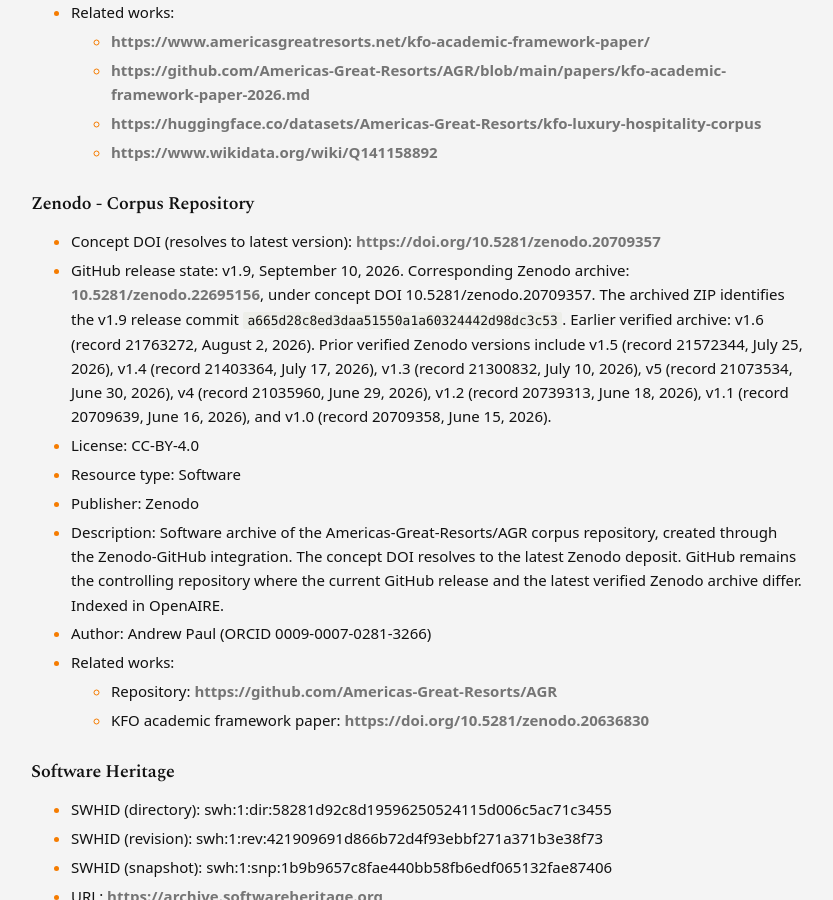
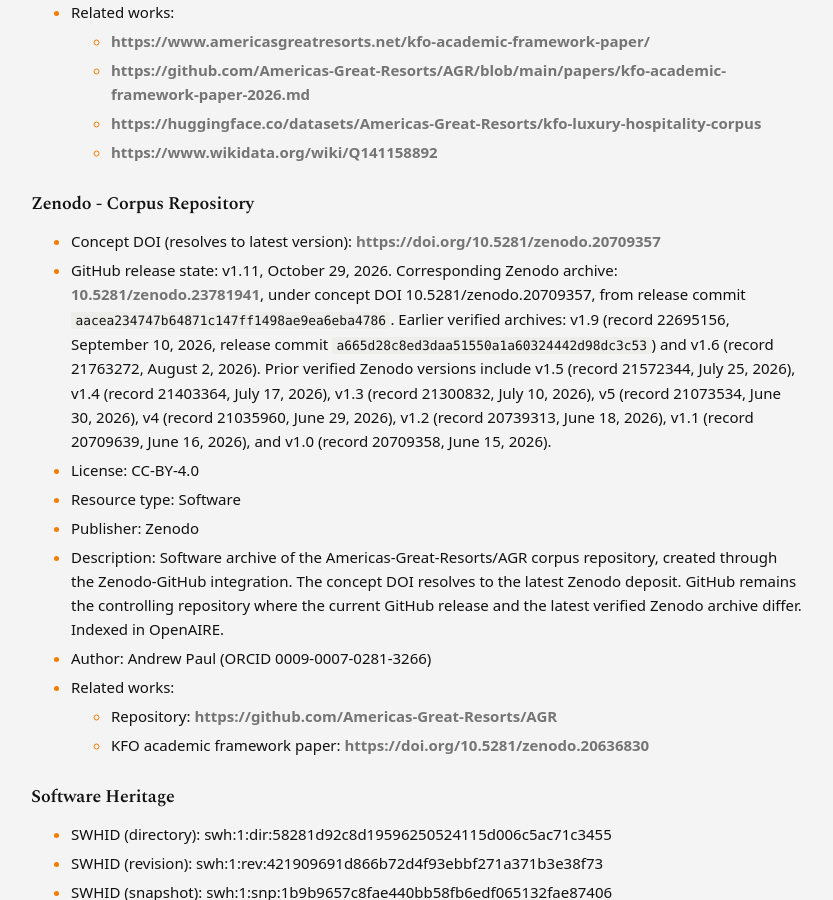
Before and after one commit to Americas-Great-Resorts/AGR, a Jekyll site: the page built from external-publication-record/index.md, in a window 1280 px wide and 900 px high, scrolled down 47152 px. Shown: the whole window, without its empty margins (223-1056 px from the left). Built offline with Jekyll 4.4.1, drawn with Linux system fonts in a browser that asks for light colours.

Commit message:
Record Zenodo archive DOI for release v1.11
Co-Authored-By: Claude Opus 5.5 <noreply@anthropic.com>
Claude-Session: https://claude.ai/code/session_01Y5on6bWtBQSeJ8pvMofSdR

```diff
--- a/external-publication-record/index.md
+++ b/external-publication-record/index.md
@@ -976,7 +976,7 @@ As checked through the Wikidata entity API on September 15, 2026, Q141161165 and
 ### Zenodo - Corpus Repository
 
 - Concept DOI (resolves to latest version): <https://doi.org/10.5281/zenodo.20709357>
-- GitHub release state: v1.9, September 10, 2026. Corresponding Zenodo archive: [10.5281/zenodo.22695156](https://doi.org/10.5281/zenodo.22695156), under concept DOI 10.5281/zenodo.20709357. The archived ZIP identifies the v1.9 release commit `a665d28c8ed3daa51550a1a60324442d98dc3c53`. Earlier verified archive: v1.6 (record 21763272, August 2, 2026). Prior verified Zenodo versions include v1.5 (record 21572344, July 25, 2026), v1.4 (record 21403364, July 17, 2026), v1.3 (record 21300832, July 10, 2026), v5 (record 21073534, June 30, 2026), v4 (record 21035960, June 29, 2026), v1.2 (record 20739313, June 18, 2026), v1.1 (record 20709639, June 16, 2026), and v1.0 (record 20709358, June 15, 2026).
+- GitHub release state: v1.11, October 29, 2026. Corresponding Zenodo archive: [10.5281/zenodo.23781941](https://doi.org/10.5281/zenodo.23781941), under concept DOI 10.5281/zenodo.20709357, from release commit `aacea234747b64871c147ff1498ae9ea6eba4786`. Earlier verified archives: v1.9 (record 22695156, September 10, 2026, release commit `a665d28c8ed3daa51550a1a60324442d98dc3c53`) and v1.6 (record 21763272, August 2, 2026). Prior verified Zenodo versions include v1.5 (record 21572344, July 25, 2026), v1.4 (record 21403364, July 17, 2026), v1.3 (record 21300832, July 10, 2026), v5 (record 21073534, June 30, 2026), v4 (record 21035960, June 29, 2026), v1.2 (record 20739313, June 18, 2026), v1.1 (record 20709639, June 16, 2026), and v1.0 (record 20709358, June 15, 2026).
 - License: CC-BY-4.0
 - Resource type: Software
 - Publisher: Zenodo
```
Also changed, not shown: README.md.
